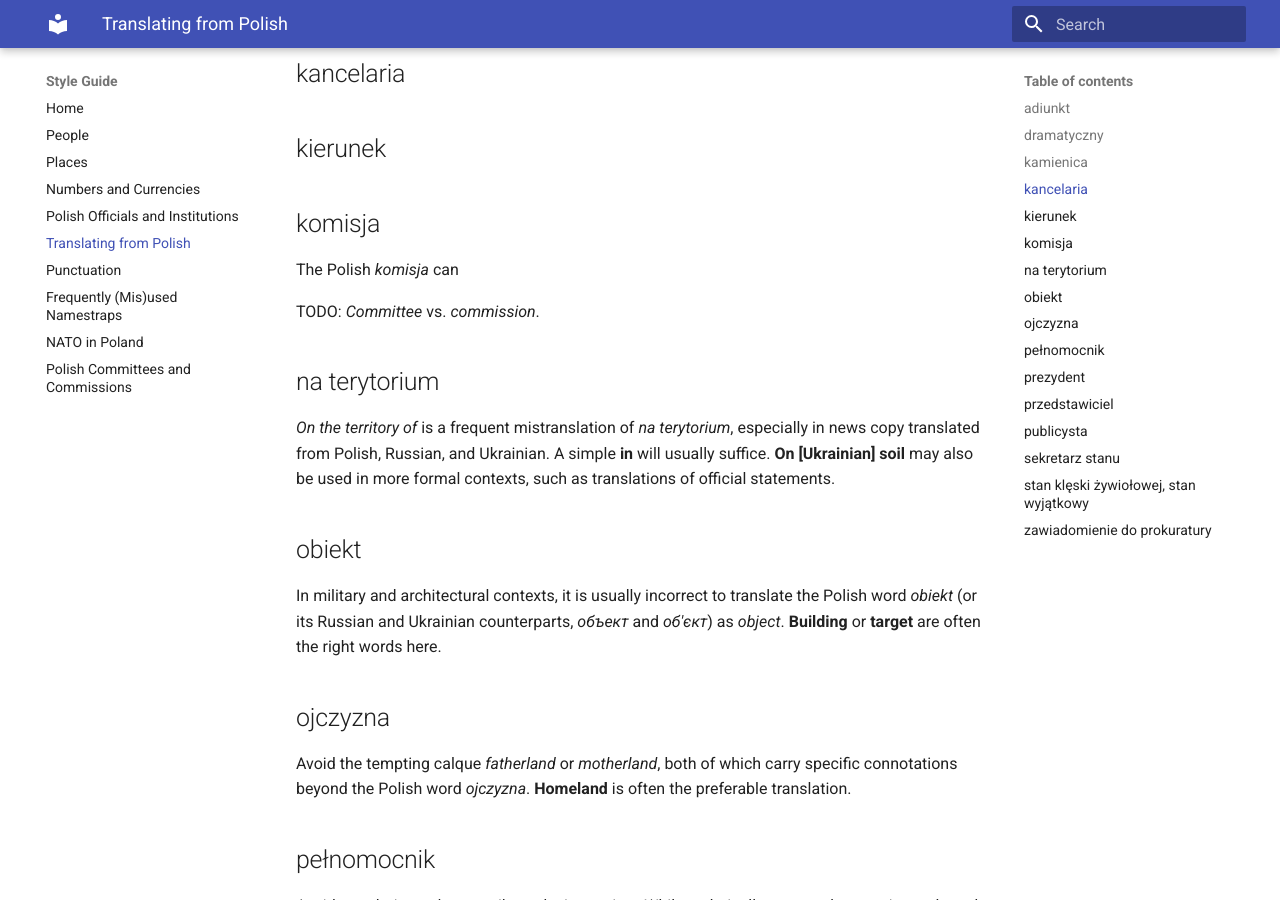
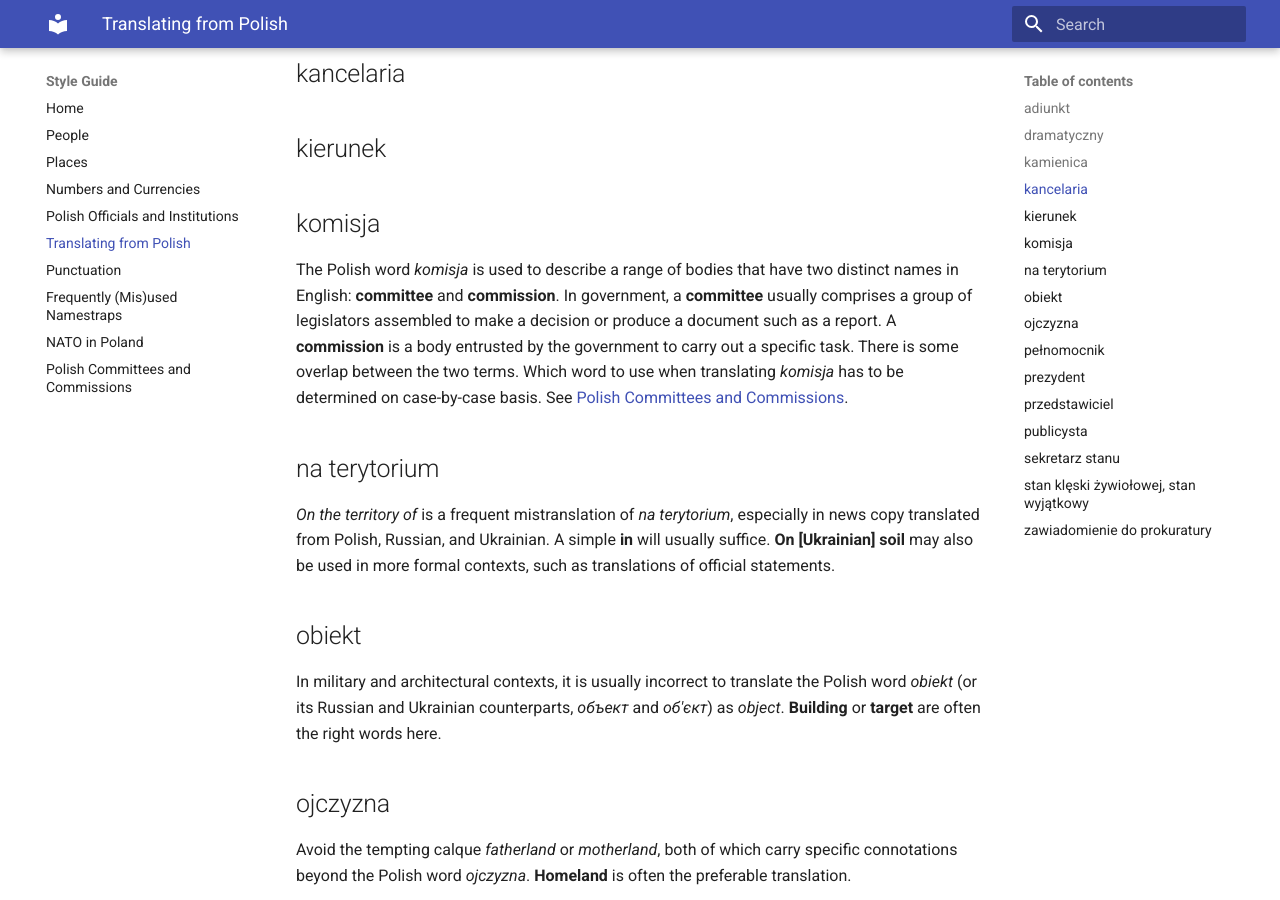
Before and after one commit to rthrbrs/styleguide, an MkDocs documentation site: the page built from docs/TranslatingFromPolish.md, in a window 1280 px wide and 900 px high, scrolled down 467 px. Built offline with MkDocs 1.6.1 and Material for MkDocs 9.7.7, drawn with Linux system fonts in a browser that asks for light colours.

Commit message:
Added komisja

```diff
--- a/docs/TranslatingFromPolish.md
+++ b/docs/TranslatingFromPolish.md
@@ -16,9 +16,7 @@ Do not translate _kamienica_ as _tenement_ or _tenement house_ unless you intend
 
 ## komisja
 
-The Polish _komisja_ can
-
-TODO: _Committee_ vs. _commission_.
+The Polish word _komisja_ is used to describe a range of bodies that have two distinct names in English: **committee** and **commission**. In government, a **committee** usually comprises a group of legislators assembled to make a decision or produce a document such as a report. A **commission** is a body entrusted by the government to carry out a specific task. There is some overlap between the two terms. Which word to use when translating _komisja_ has to be determined on case-by-case basis. See [Polish Committees and Commissions](Committees.md).
 
 ## na terytorium
 
```
